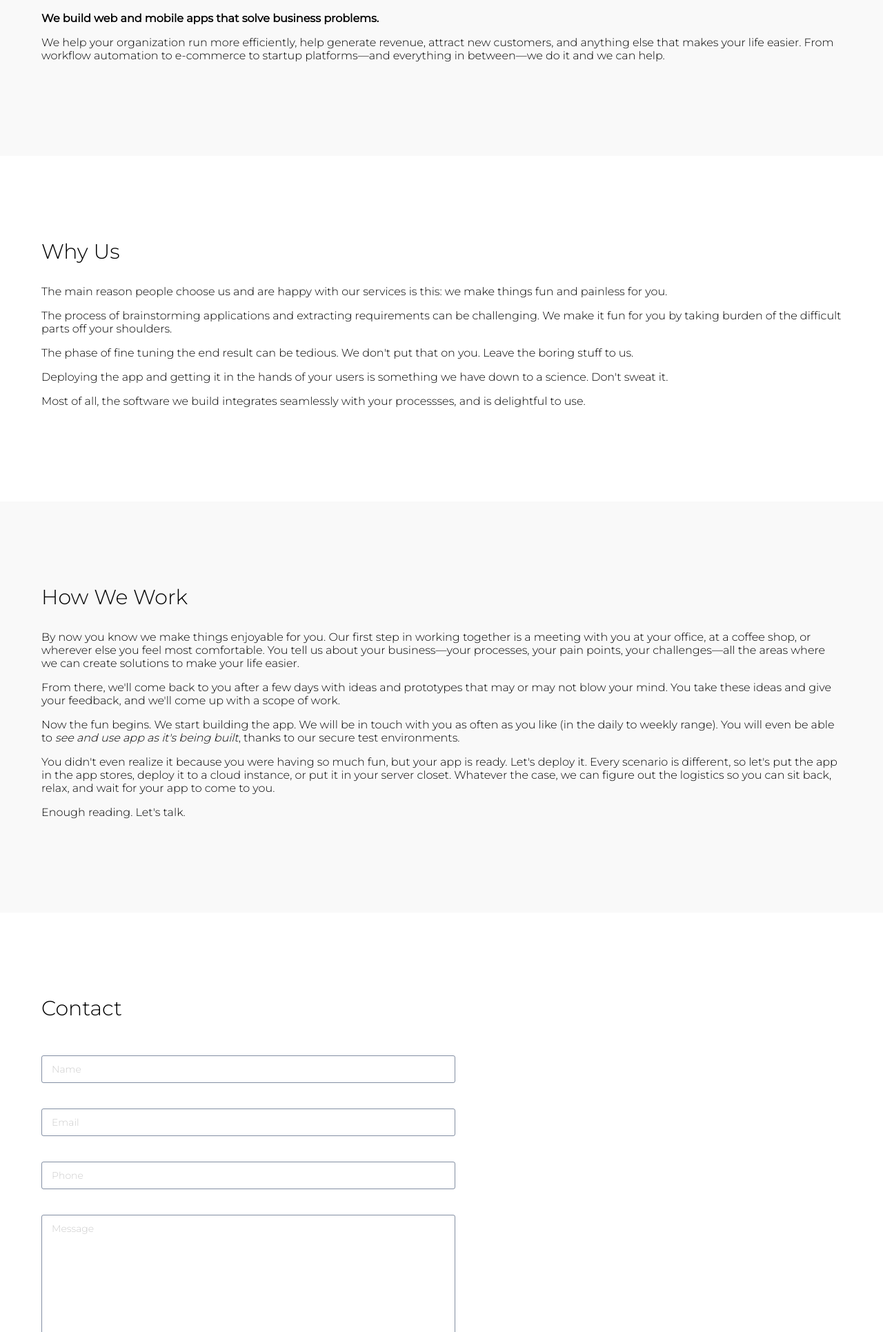
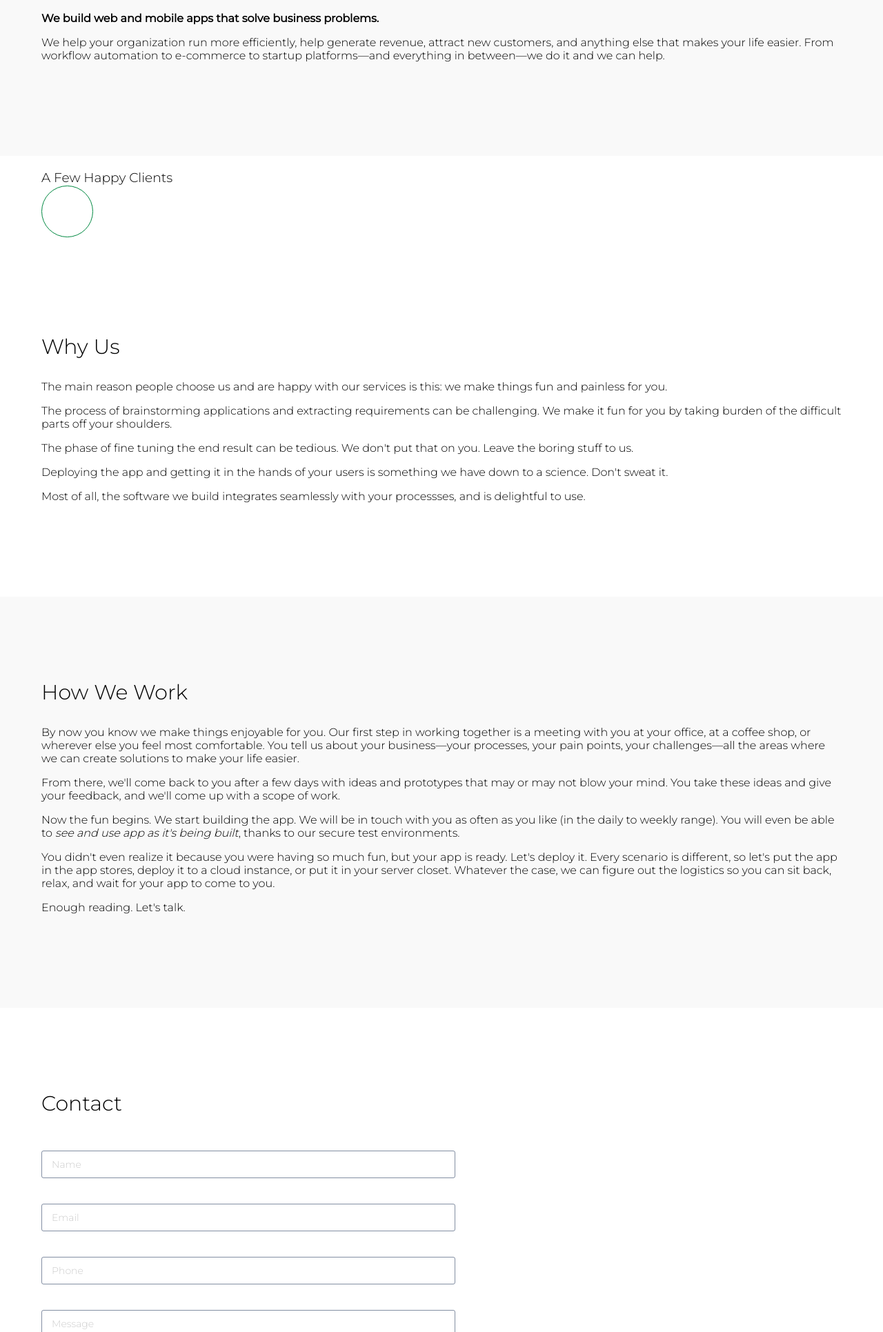
Before and after one commit to mulleady1/windwardapps.com, a Django app: page / in a window 1280 px wide. Shown: the part 1276-3207 px from the top of the page at 69% size. Run offline with Django 3.2, Linux system fonts and the light colour scheme.

Commit message:
Showcase. WIP.

```diff
--- a/project/app/static/app/index.css
+++ b/project/app/static/app/index.css
@@ -128,3 +128,28 @@ nav.scrolled {
 form {
   max-width: 600px;
 }
+
+.budgeter {
+  background: #0000;
+  font-family: Bitter;
+  border: 1px solid #008840;
+  border-radius: 50%;
+  width: 75px;
+  height: 75px;
+  position: relative;
+}
+.budgeter .dollar {
+  position: absolute;
+  font-size: 80px;
+  color: #008840;
+  opacity: .5;
+  top: -12px;
+  left: 8px;
+}
+.budgeter .b {
+  font-size: 75px;
+  color: #008840;
+  position: absolute;
+  top: -6px;
+  left: 16px;
+}
--- a/project/app/templates/app/index.html
+++ b/project/app/templates/app/index.html
@@ -36,6 +36,17 @@
         that makes your life easier. From workflow automation to e-commerce to startup platforms—and everything in
         between—we do it and we can help.
       </p>
+    </div>
+  </div>
+  <div class="showcase">
+    <div class="container">
+      <h3>A Few Happy Clients</h3>
+      <a class="item" href="https://getbudgeter.com" target="_blank">
+        <div class="budgeter">
+          <div class="dollar"></div>
+          <div class="b"></div>
+        </div>
+      </a>
     </div>
   </div>
   <div class="why-us">
```
